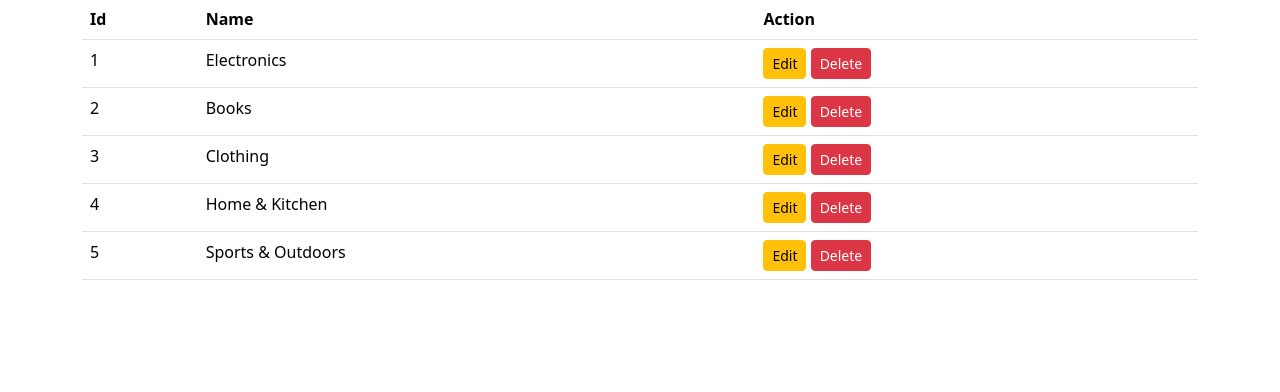
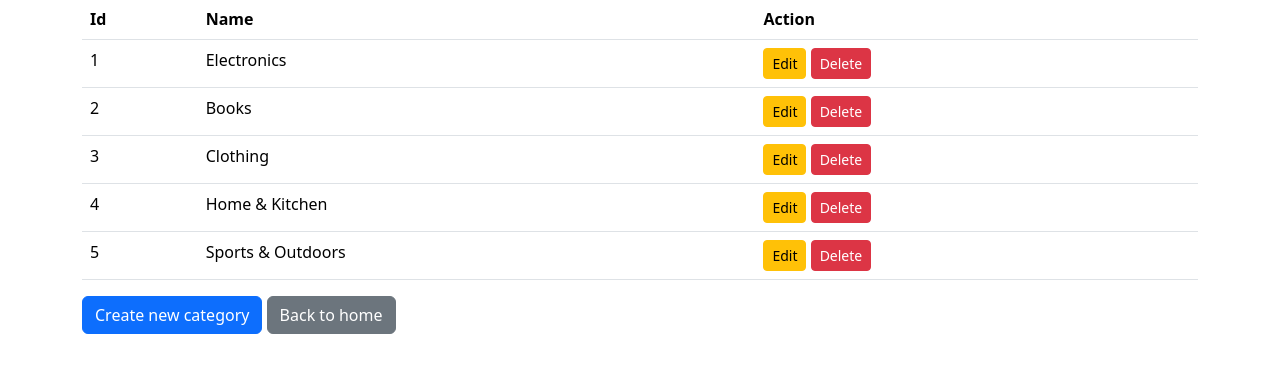
Before and after one commit to Yacho-glitch/Products_categories, a PHP site: page /categories/index.php in a window 1280 px wide. Shown: the part 95-487 px from the top of the page. Run offline with PHP 8.4, Linux system fonts and the light colour scheme; data comes from the database, SQL or seed files in the repository.

Commit message:
Apend two links to index.php

```diff
--- a/categories/index.php
+++ b/categories/index.php
@@ -32,6 +32,8 @@
                 }
                 ?>
         </table>
+        <a href="create.php" class="btn btn-primary">Create new category</a>
+        <a href="../index.php" class="btn btn-secondary">Back to home</a>
     </div>
 </body>
 </html>
```
